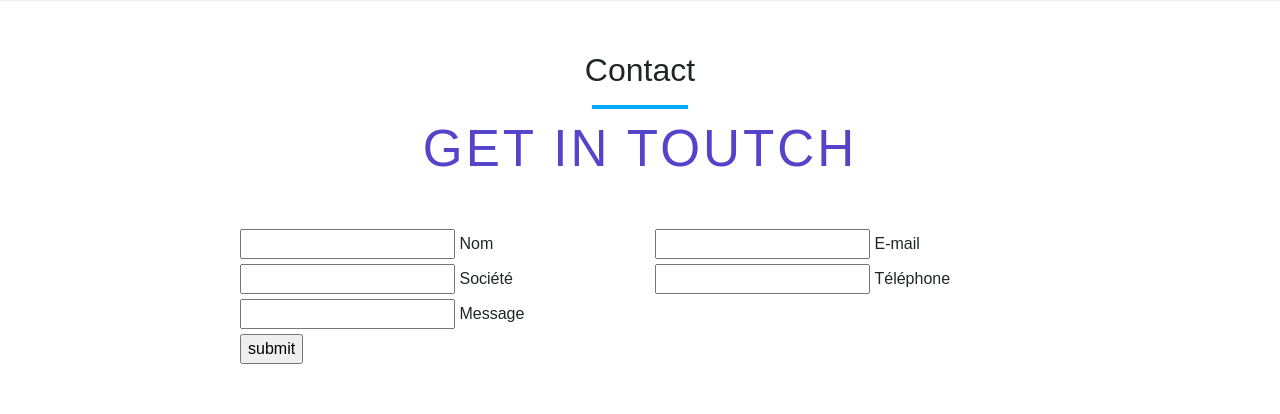
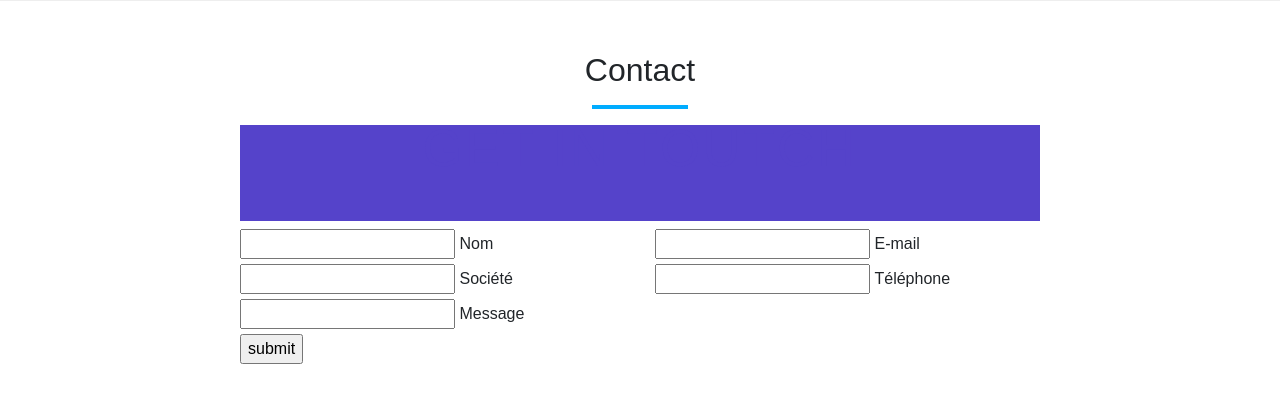
Before and after one commit to Mcali14/Portfolio, a PHP site: page / in a window 1280 px wide. Shown: the part 2152-2566 px from the top of the page. Run offline with PHP 8.4, Linux system fonts and the light colour scheme.

Commit message:
backgound color #5543ca

```diff
--- a/assets/css/style.css
+++ b/assets/css/style.css
@@ -142,5 +142,6 @@ a, a:hover{
   line-height: 48px;
   padding-bottom: 48px;
   color: #5543ca;
+  background-color: #5543ca;
 
 }
```
